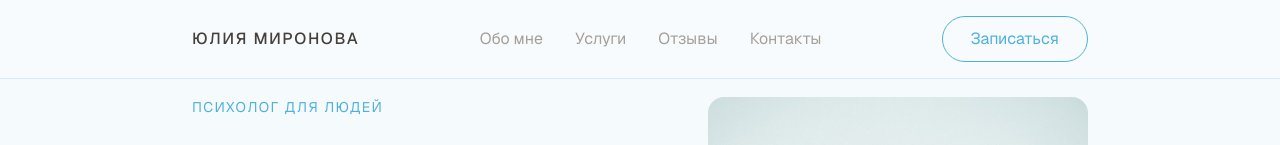
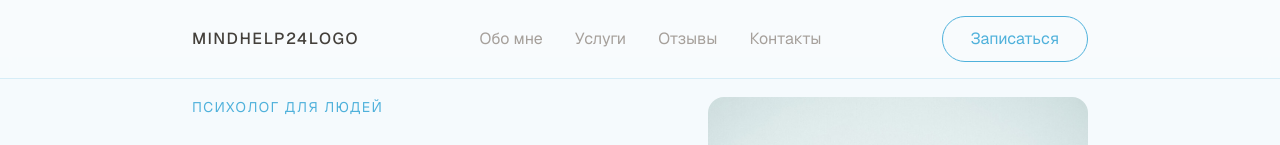
Before and after one commit to jekaterinq/visitcard-mindhelp24, a Next.js app in the folder webapp/: page / in a window 1280 px wide. Shown: the top 145 px of the page. Built offline with nearby package versions, Linux system fonts and the light colour scheme.

Commit message:
logo commit

```diff
--- a/webapp/components/Header.tsx
+++ b/webapp/components/Header.tsx
@@ -5,7 +5,7 @@ export default function Header() {
     <header className="fixed top-0 inset-x-0 z-50 px-6 md:px-[15%] py-4 border-b border-brand-100 bg-[#f8fbfd]/90 backdrop-blur-sm">
       <div className="flex items-center justify-between">
         <span className="text-base font-medium tracking-widest uppercase text-stone-700">
-          Юлия Миронова
+          MindHelp24LOGO
         </span>
         <nav className="hidden md:flex items-center gap-8 text-base text-stone-400">
           <a href="#about" className="hover:text-stone-700 transition-colors">Обо мне</a>
```
Also changed, not shown: webapp/public/images/site-icon.svg (added).
